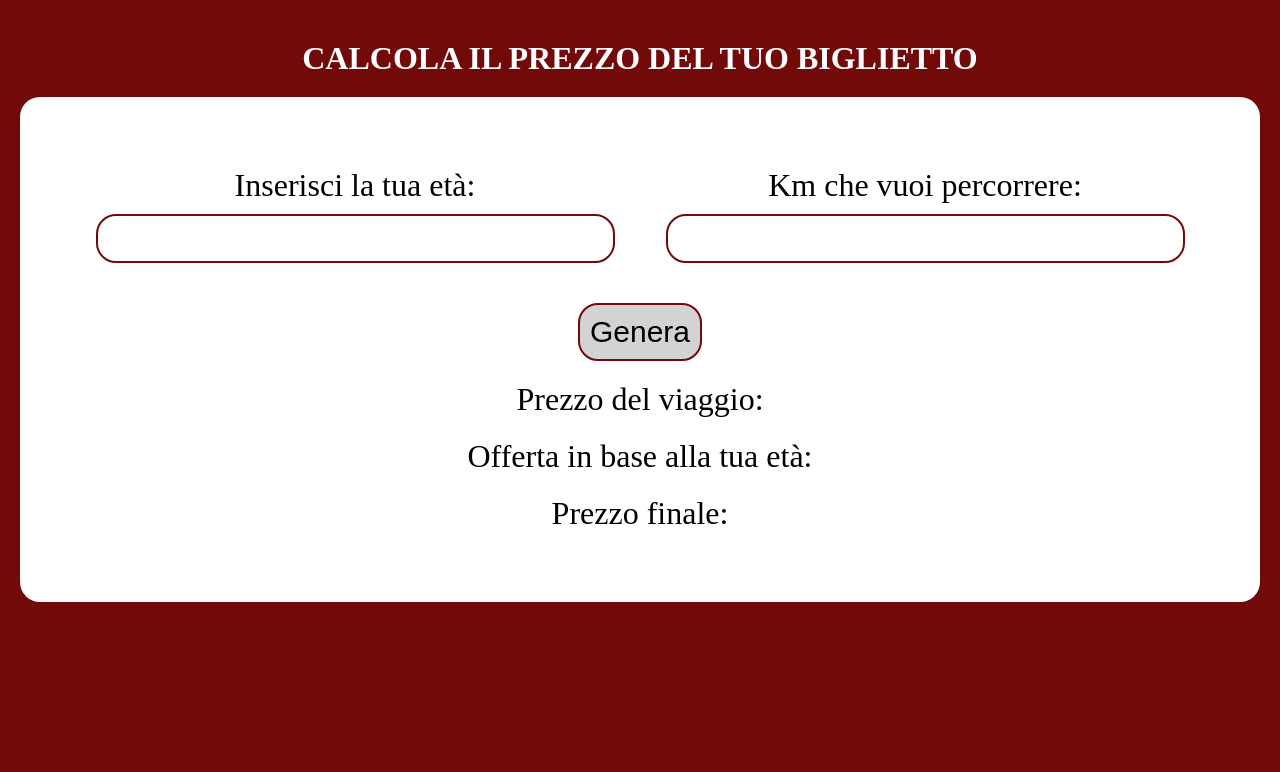
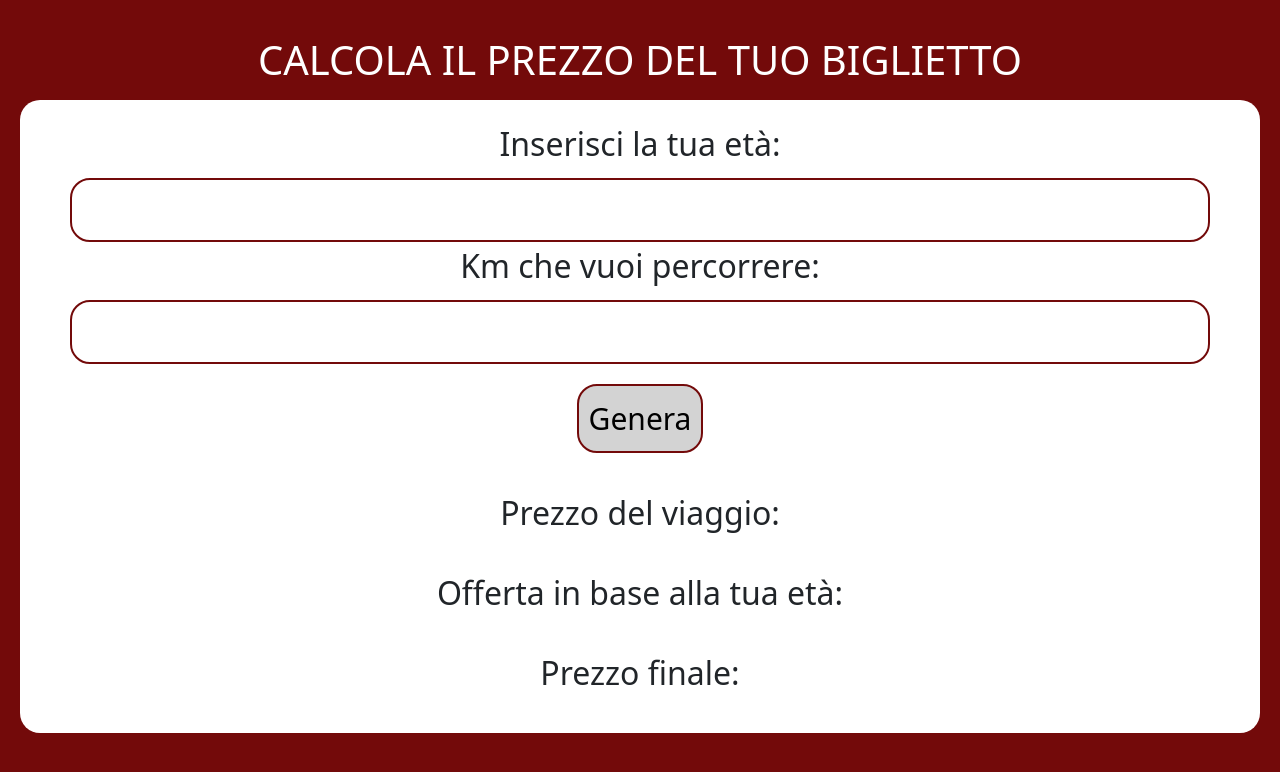
Before and after one commit to Crisano97/js-biglietto-treno-form, a plain HTML site: page index.html in a window 1280 px wide. Drawn offline with nearby package versions, Linux system fonts and the light colour scheme.

Commit message:
Milestone 2 con Bootstrap

```diff
--- a/css/style.css
+++ b/css/style.css
@@ -5,27 +5,16 @@
 }
 
 .main-container {
-    /* position: relative; */
-    width: 100%;
     height: 100vh;
     text-align: center;
     background-color: rgb(115, 10, 10);
     padding: 20px;
 }
 
-.container {
-    /* position: absolute;
-    top: 50%;
-    left: 50%;
-    transform: translate(-50%,  -50%); */
-    /* width: 80%; */
-    padding: 50px;
+.m_container {
+    padding: 20px;
     background-color: white;
     border-radius: 20px;
-}
-
-.c-w {
-    color: white;
 }
 
 .m-impt {
@@ -37,29 +26,10 @@
     text-align: center;
 }
 
-.i-container {
-    width: 50%;
-    /* margin: 0 auto; */
-}
-
-.d-flex {
-    display: flex;
-    justify-content: space-around;
-    flex-wrap: wrap;
-    align-items: baseline;
-}
-
-.m-y {
-    margin: 20px 0;
-}
-
 .text {
     font-size: 2rem;
 }
 
-.d-block {
-    display: block;
-}
 
 .m-btn {
     font-size: 30px;
--- a/index.html
+++ b/index.html
@@ -5,6 +5,9 @@
     <meta charset="UTF-8">
     <meta http-equiv="X-UA-Compatible" content="IE=edge">
     <meta name="viewport" content="width=device-width, initial-scale=1.0">
+    <!-- CSS only -->
+    <link href="https://cdn.jsdelivr.net/npm/bootstrap@5.2.0-beta1/dist/css/bootstrap.min.css" rel="stylesheet"
+        integrity="sha384-0evHe/X+R7YkIZDRvuzKMRqM+OrBnVFBL6DOitfPri4tjfHxaWutUpFmBp4vmVor" crossorigin="anonymous">
     <!-- link css -->
     <link rel="stylesheet" href="./css/style.css">
     <title>BIGLIETTO TRENO</title>
@@ -12,25 +15,40 @@
 
 <body>
 
-    <div class="main-container">
-        <h1 class="c-w m-y ">CALCOLA IL PREZZO DEL TUO BIGLIETTO</h1>
-
+    <div class="container-fluid main-container">
         <div class="container">
-            <div class="c-little  d-flex">
-                <div class="i-container">
-                    <label for="user-age"><span class="text d-block">Inserisci la tua età:</span></label>
-                    <input class="m-impt" id="user-age" type="text">
+            <div class="row">
+                <h1 class="col-12 text-white my-3 ">CALCOLA IL PREZZO DEL TUO BIGLIETTO</h1>
+            </div>
+        </div>
+        <div class="m_container">
+            <div class=".container ">
+                <div class="row">
+                    <div class="col-12">
+                        <div class="container">
+                            <div class="row">
+                                <label for="user-age"><span class="text col-12">Inserisci la tua età:</span></label>
+                                <input class="m-impt col-12" id="user-age" type="text">
+                            </div>
+                        </div>
+                    </div>
+                    <div class="col-12">
+                        <div class="container">
+                            <div class="row">
+                                <label for="user-path"><span class="text col-12">Km che vuoi percorrere:</span></label>
+                                <input class="m-impt col-12" id="user-path" type="text">
+                            </div>
+                        </div>
+                    </div>
                 </div>
-                <div class="i-container m-y">
-                    <label for="user-path"><span class="text d-block">Km che vuoi percorrere:</span></label>
-                    <input class="m-impt" id="user-path" type="text">
+                <button class="m-btn" type="submit" id="generator-button">Genera</button>
+                <div class="container">
+                    <div class="row">
+                        <span class="my-3 text " id="user-price">Prezzo del viaggio:</span>
+                        <span class="my-3 text " id="user-offer">Offerta in base alla tua età:</span>
+                        <span class="my-3 text " id="user-ultimate-price">Prezzo finale:</span>
+                    </div>
                 </div>
-            </div>
-            <button class="m-y m-btn d-block" type="submit" id="generator-button">Genera</button>
-            <div class="c-little">
-                <span class="d-block m-y text " id="user-price">Prezzo del viaggio:</span>
-                <span class="d-block m-y text " id="user-offer">Offerta in base alla tua età:</span>
-                <span class="d-block m-y text " id="user-ultimate-price">Prezzo finale:</span>
             </div>
         </div>
 
```
